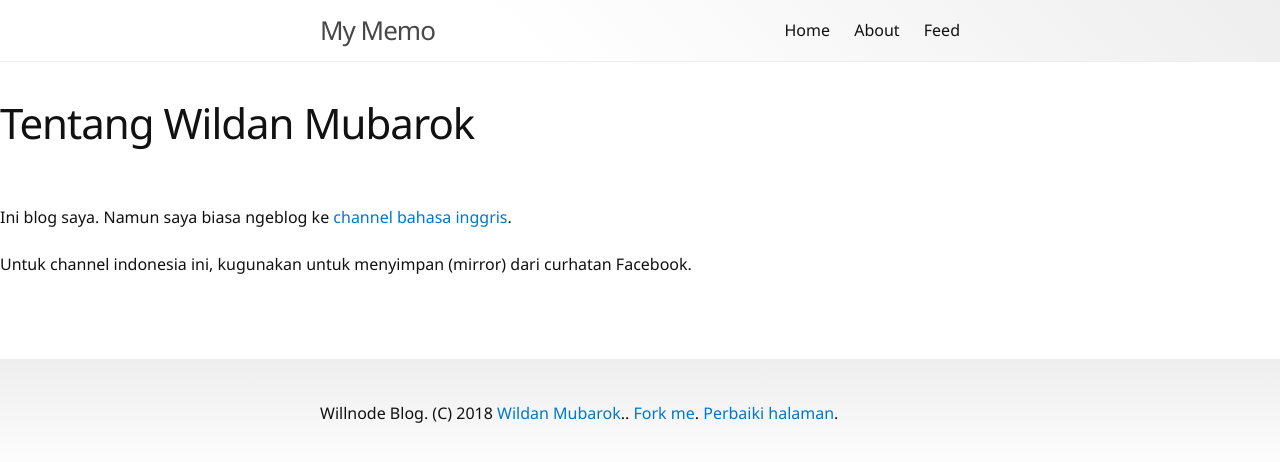
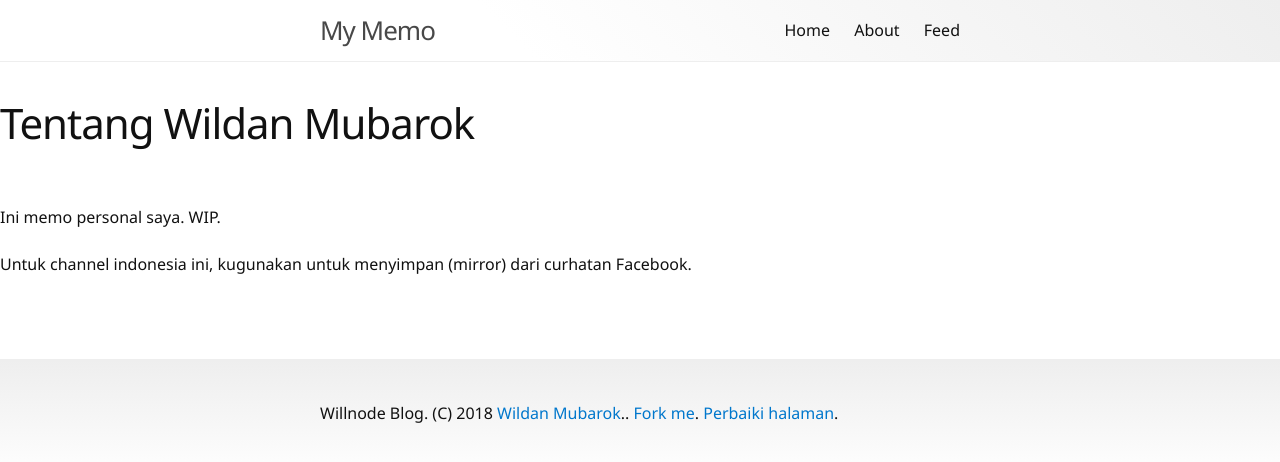
Before and after one commit to wellosoft/memo, a Jekyll site: the page built from about.md, in a window 1280 px wide. Shown: the top 462 px of the page. Built offline with Jekyll 4.4.1, drawn with Linux system fonts in a browser that asks for light colours.

Commit message:
Fix about path

```diff
--- a/about.md
+++ b/about.md
@@ -1,10 +1,10 @@
 ---
 layout: page
 title: Tentang Wildan Mubarok
-permalink: /id/about/
+permalink: /about/
 categories: ['id']
 ---
 
-Ini blog saya. Namun saya biasa ngeblog ke [channel bahasa inggris](/en).
+Ini memo personal saya. WIP.
 
 Untuk channel indonesia ini, kugunakan untuk menyimpan (mirror) dari curhatan Facebook.
```
